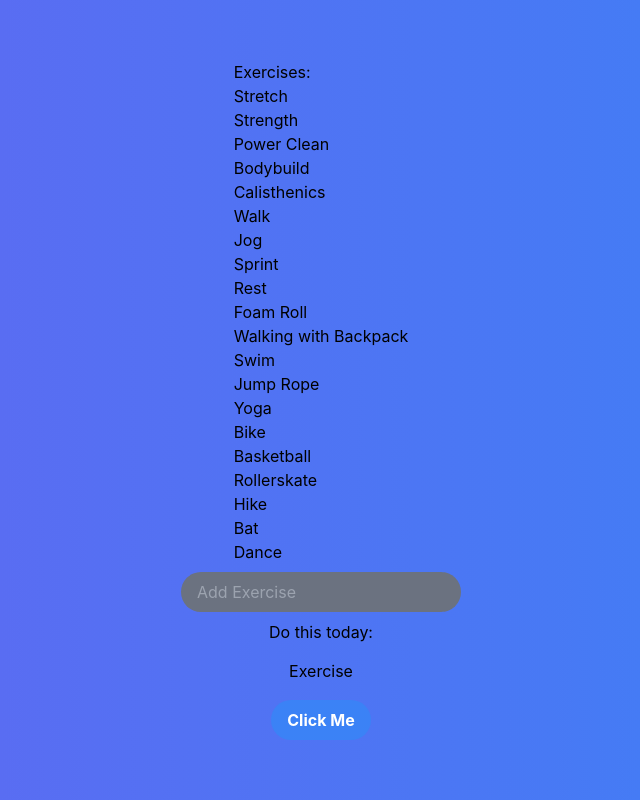
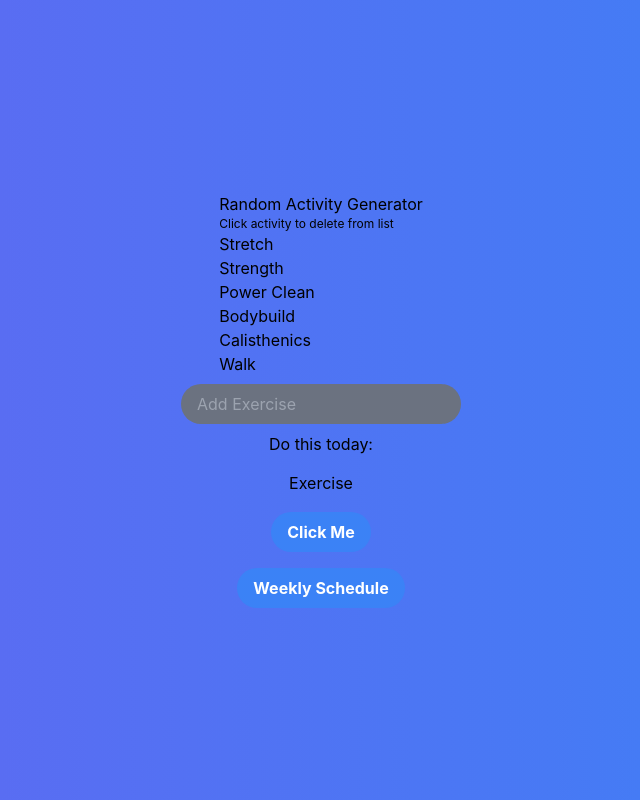
Before and after one commit to michaelsatumba/neomania, a Next.js app: page / in a window 1280 px wide. Shown: the whole page, without its empty margins (319-959 px from the left). Built offline with nearby package versions, Linux system fonts and the light colour scheme.

Commit message:
useRouter for style

```diff
--- a/pages/index.js
+++ b/pages/index.js
@@ -1,5 +1,7 @@
 import Head from 'next/head';
 import { useState } from 'react';
+import Link from 'next/link';
+import Router from 'next/router';
 
 export default function Home() {
 	const [exercise, setExercise] = useState('Exercise');
@@ -11,21 +13,24 @@ export default function Home() {
 		'Bodybuild',
 		'Calisthenics',
 		'Walk',
-		'Jog',
-		'Sprint',
-		'Rest',
-		'Foam Roll',
-		'Walking with Backpack',
-		'Swim',
-		'Jump Rope',
-		'Yoga',
-		'Bike',
-		'Basketball',
-		'Rollerskate',
-		'Hike',
-		'Bat',
-		'Dance',
+		// 'Jog',
+		// 'Sprint',
+		// 'Rest',
+		// 'Foam Roll',
+		// 'Walking with Backpack',
+		// 'Swim',
+		// 'Jump Rope',
+		// 'Yoga',
+		// 'Bike',
+		// 'Basketball',
+		// 'Rollerskate',
+		// 'Hike',
+		// 'Bat',
+		// 'Dance',
 	]);
+	const [divStyle, setDivStyle] = useState(
+		`flex flex-col items-center justify-center min-h-screen bg-gradient-to-r from-indigo-500 to-blue-500`
+	);
 
 	const generate = () => {
 		const randomNumber = Math.floor(Math.random() * arrayExercises.length);
@@ -40,17 +45,22 @@ export default function Home() {
 	};
 
 	const deleteExercise = (id) => {
-		// alert(index);
+		// filters array, exercise index does not equal index
 		const arr = arrayExercises.filter(
 			(exercise, exerciseIndex) => exerciseIndex != id
 		); // deletes the index
 		setArrayExercises(arr);
 	};
 
-	// const deleteItem = (index) => {
-	// 	const arr = items.filter((item, itemIndex) => itemIndex != index); // deletes the index
-	// 	setItems(arr);
-	// };
+	const weekPage = () => {
+		Router.push(
+			{
+				pathname: '/week',
+				query: { divStyle },
+			},
+			'/week'
+		);
+	};
 
 	return (
 		<div>
@@ -59,9 +69,10 @@ export default function Home() {
 				<meta name="description" content="Generated by create next app" />
 				<link rel="icon" href="/favicon.ico" />
 			</Head>
-			<div className="flex flex-col items-center justify-center h-screen bg-gradient-to-r from-indigo-500 to-blue-500">
+			<div className={divStyle}>
 				<div>
-					<p>Exercises:</p>
+					<p>Random Activity Generator</p>
+					<p className="text-xs">Click activity to delete from list</p>
 					{arrayExercises.map((n, id) => (
 						<p onClick={() => deleteExercise(id)} key={id}>
 							{n}
@@ -92,7 +103,17 @@ export default function Home() {
 				>
 					Click Me
 				</button>
+				{/* <Link href="/week"> */}
+				<button
+					onClick={weekPage}
+					className="bg-blue-500 hover:bg-blue-700 text-white font-bold py-2 px-4 rounded-full mt-4"
+				>
+					Weekly Schedule
+				</button>
+				{/* </Link> */}
 			</div>
 		</div>
 	);
 }
+
+// use router?
--- a/pages/week.js
+++ b/pages/week.js
@@ -1,5 +1,7 @@
 import React from 'react';
 import { useState } from 'react';
+import Link from 'next/link';
+import { useRouter } from 'next/router';
 
 function Week() {
 	// orginal code
@@ -12,28 +14,39 @@ function Week() {
 	const [exercise5, setExercise5] = useState('Exercise');
 	const [exercise6, setExercise6] = useState('Exercise');
 	*/
-	const arrayExercises = [
+	const [input, setInput] = useState('');
+	const [arrayExercises, setArrayExercises] = useState([
 		'Stretch',
 		'Strength',
 		'Power Clean',
 		'Bodybuild',
 		'Calisthenics',
 		'Walk',
-		'Jog',
-		'Sprint',
-		'Rest',
-		'Foam Roll',
-		'Walking with Backpack',
-		'Swim',
-		'Jump Rope',
-		'Yoga',
-		'Bike',
-		'Basketball',
-		'Rollerskate',
-		'Hike',
-		'Bat',
-		'Dance',
-	];
+		// 'Jog',
+		// 'Sprint',
+		// 'Rest',
+		// 'Foam Roll',
+		// 'Walking with Backpack',
+		// 'Swim',
+		// 'Jump Rope',
+		// 'Yoga',
+		// 'Bike',
+		// 'Basketball',
+		// 'Rollerskate',
+		// 'Hike',
+		// 'Bat',
+		// 'Dance',
+	]);
+
+	const router = useRouter();
+
+	const {
+		query: { divStyle },
+	} = router;
+
+	const props = {
+		divStyle,
+	};
 
 	const [weeklyArray, setWeeklyArray] = useState([
 		'Exercise',
@@ -59,6 +72,7 @@ function Week() {
 			// use spread operator to declare new array including the elements before + new element
 			setWeeklyArray([...weeklyArray, element]);
 		}
+		console.log(props.divStyle);
 
 		// orginal code
 		/*
@@ -86,11 +100,41 @@ function Week() {
 		*/
 	};
 
-	const hi = () => alert('hi');
+	const handleSubmit = (e) => {
+		e.preventDefault();
+		setArrayExercises([...arrayExercises, input]);
+		setInput('');
+	};
+
+	const deleteExercise = (id) => {
+		// filters array, exercise index does not equal index
+		const arr = arrayExercises.filter(
+			(exercise, exerciseIndex) => exerciseIndex != id
+		); // deletes the index
+		setArrayExercises(arr);
+	};
 
 	return (
 		<div>
-			<div className="flex flex-col items-center justify-center h-screen">
+			<div className={props.divStyle}>
+				<div>
+					<p>Random Activity Generator</p>
+					<p className="text-xs">Click activity to delete from list</p>
+					{arrayExercises.map((n, id) => (
+						<p onClick={() => deleteExercise(id)} key={id}>
+							{n}
+						</p>
+					))}
+				</div>
+				<form className="flex space-x-2" onSubmit={handleSubmit}>
+					<input
+						type="text"
+						className="bg-gray-500 rounded-full my-2 px-4 py-2"
+						value={input}
+						placeholder={`Add Exercise`}
+						onChange={(e) => setInput(e.target.value)}
+					/>
+				</form>
 				<h1 className="mb-4">Do this week:</h1>
 				<div className="flex flex-col mb-4">
 					<div>
@@ -127,7 +171,11 @@ function Week() {
 				>
 					Click Me
 				</button>
-				{/* <p>{weeklyArray}</p>  // test */}
+				<Link href="/">
+					<button className="bg-blue-500 hover:bg-blue-700 text-white font-bold py-2 px-4 rounded-full mt-4">
+						Daily Schedule
+					</button>
+				</Link>
 			</div>
 		</div>
 	);
```
